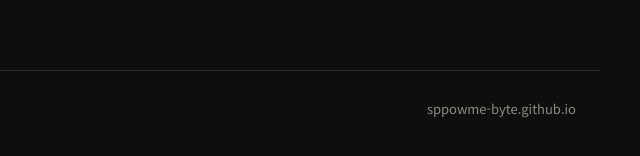
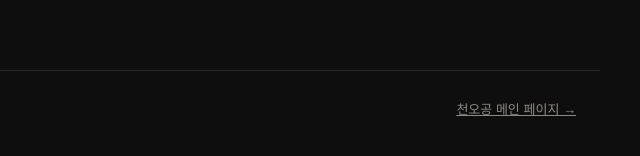
Before and after one commit to sppowme-byte/sppowme-byte.github.io, a plain HTML site: page index.html in a window 1280 px wide. Shown: the part 1478-1634 px from the top of the page, 640-1280 px from the left. Drawn offline with Linux system fonts and the light colour scheme.

Commit message:
의뢰 페이지 하단에 메인 페이지 이동 링크
Co-Authored-By: Claude Opus 5.5 <noreply@anthropic.com>
Claude-Session: https://claude.ai/code/session_013DC3UVGZj9Qyuk8X3B2WDR

```diff
--- a/index.html
+++ b/index.html
@@ -31,5 +31,5 @@
 </div>
 <form method="dialog" style="margin-top:20px;text-align:right"><button style="font:inherit;font-size:14px;background:none;border:0;color:#A8A399;cursor:pointer;min-height:44px">닫기</button></form>
 </dialog>
-<footer class="wrap" style="max-width:1200px"><span>천오공</span><span>sppowme-byte.github.io</span></footer>
+<footer class="wrap" style="max-width:1200px"><span>천오공</span><a href="works.html" style="color:inherit">천오공 메인 페이지 →</a></footer>
 <script src="play.js?v=2"></script></body></html>
```
